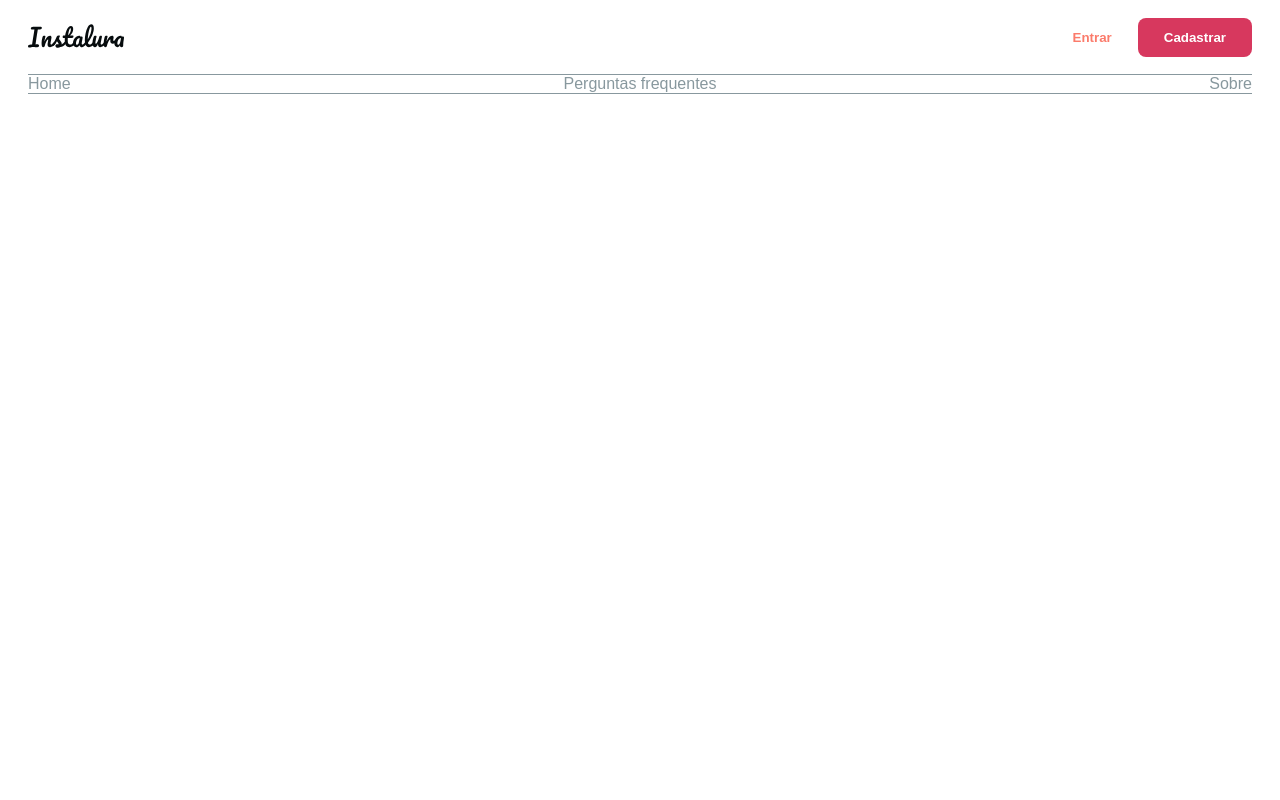
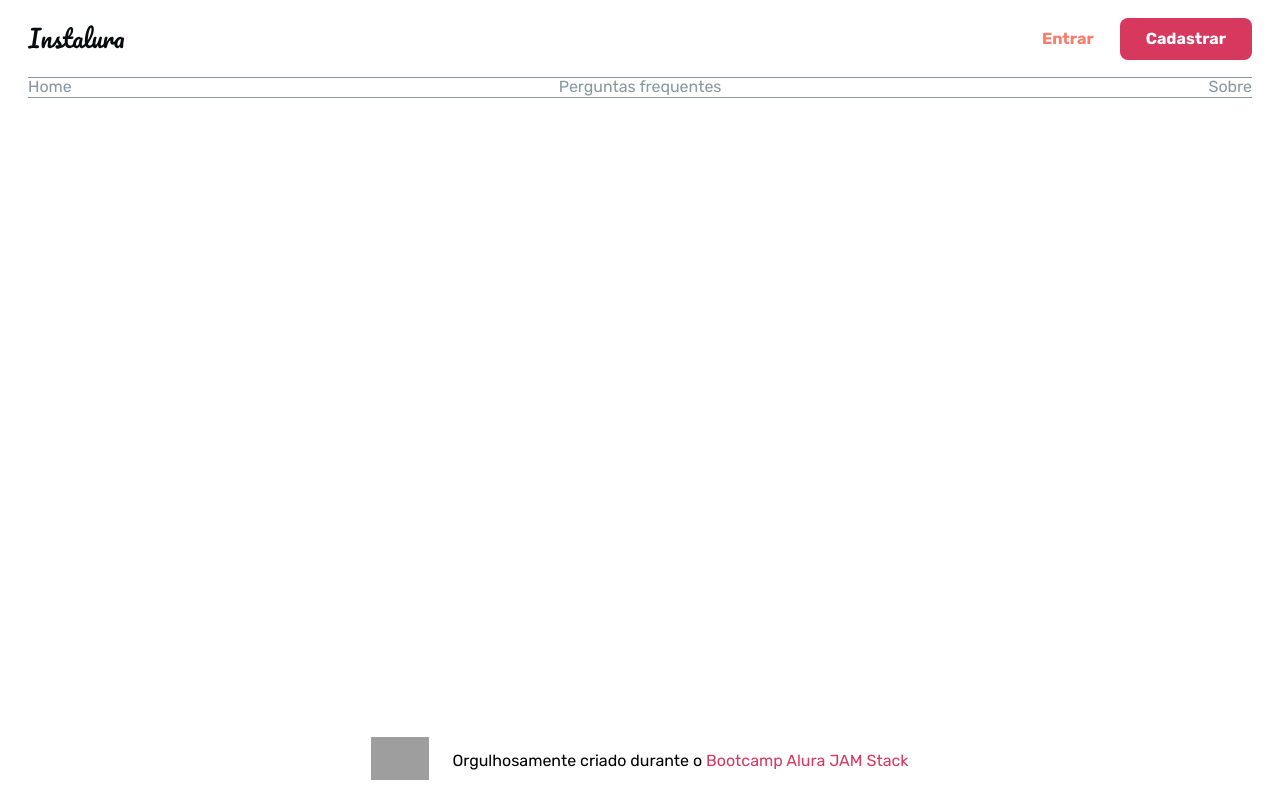
Before and after one commit to testtzlaffe/instalura-base, a Next.js app: page / in a window 1280 px wide. Built offline with nearby package versions, Linux system fonts and the light colour scheme; grey boxes are pictures that could not be loaded.

Commit message:
Aula 05 - O Reset CSS com Styled Components

```diff
--- a/package.json
+++ b/package.json
@@ -13,7 +13,8 @@
     "react": "^16.8.0",
     "react-dom": "^16.8.0",
     "react-is": "^16.8.0",
-    "styled-components": "^5.0.0"
+    "styled-components": "^5.0.0",
+    "styled-normalize": "^8.0.7"
   },
   "devDependencies": {
     "babel-plugin-styled-components": "^1.8.0"
--- a/pages/_app.js
+++ b/pages/_app.js
@@ -1,19 +1,21 @@
-import { createGlobalStyle, ThemeProvider } from "styled-components";
+import { ThemeProvider } from "styled-components";
+import Head from "next/head";
 import theme from "../src/theme";
-
-const GlobalStyle = createGlobalStyle`
-  body {
-    margin: 0;
-    padding: 0;
-    box-sizing: border-box;
-  }
-`;
+import { GlobalStyle } from "../src/theme/GlobalStyle";
 
 export default function App({ Component, pageProps }) {
   return (
     <>
-      <GlobalStyle />
+      <Head>
+        <title>Intalura</title>
+        <link rel="preconnect" href="https://fonts.gstatic.com" />
+        <link
+          href="https://fonts.googleapis.com/css2?family=Rubik:ital,wght@0,300;0,400;0,500;0,600;0,700;0,800;0,900;1,300;1,400;1,500;1,600;1,700;1,800;1,900&display=swap"
+          rel="stylesheet"
+        />
+      </Head>
       <ThemeProvider theme={theme}>
+        <GlobalStyle />
         <Component {...pageProps} />
       </ThemeProvider>
     </>
--- a/pages/index.js
+++ b/pages/index.js
@@ -1,9 +1,19 @@
 import Menu from "../src/components/commons/Menu";
+import Footer from "../src/components/commons/Footer";
 
 export default function Home() {
   return (
-    <>
+    <div
+      style={{
+        flex: "1",
+        display: "flex",
+        flexWrap: "wrap",
+        flexDirection: "column",
+        justifyContent: "space-between",
+      }}
+    >
       <Menu />
-    </>
+      <Footer />
+    </div>
   );
 }
--- /dev/null
+++ b/src/components/commons/Footer/index.js
@@ -0,0 +1,45 @@
+import React from "react";
+import styled from "styled-components";
+
+const FooterWrapper = styled.footer`
+  padding: 14px;
+  display: flex;
+  align-items: center;
+  justify-content: center;
+  border-radius: 4px;
+  padding-right: 28px;
+  padding-left: 28px;
+  img {
+    width: 58px;
+    margin-right: 23px;
+  }
+  a {
+    color: ${({ theme }) => theme.colors.primary.main.color};
+    text-decoration: none;
+    transition: 0.3s;
+    &:hover,
+    &:focus {
+      opacity: 0.5;
+    }
+  }
+`;
+
+export default function Footer(props) {
+  return (
+    // eslint-disable-next-line react/jsx-props-no-spreading
+    <FooterWrapper {...props}>
+      <a href="https://www.alura.com.br/">
+        <img
+          src="https://www.alura.com.br/assets/img/alura-logo.svg"
+          alt="Logo Alura"
+        />
+      </a>
+      <p>
+        Orgulhosamente criado durante o{" "}
+        <a href="https://www.alura.com.br/">
+          <span>Bootcamp Alura JAM Stack</span>
+        </a>
+      </p>
+    </FooterWrapper>
+  );
+}
--- /dev/null
+++ b/src/theme/GlobalStyle.js
@@ -0,0 +1,28 @@
+import { createGlobalStyle } from "styled-components";
+import { normalize } from "styled-normalize";
+
+export const GlobalStyle = createGlobalStyle`
+  * {
+    box-sizing: border-box;
+  }
+
+  ${normalize}
+
+  body {
+    margin: 0;
+    padding: 0;
+    font-family: ${({ theme }) => theme.fontFamily};
+  }
+
+  html, body {
+    display: flex;
+    min-height: 100vh;
+    width: 100%;
+  }
+
+  #__next {
+    flex: 1;
+    display: flex;
+    flex-direction: column;
+  }
+`;
--- a/src/theme/index.js
+++ b/src/theme/index.js
@@ -41,6 +41,7 @@
 
 export default {
   colors,
+  fontFamily: "'Rubik', sans-serif",
   borderRadius: "8px",
   transition: "200ms ease-in-out",
 };
```
Also changed, not shown: 1 other file (tests, documents, lock files or other folders).
